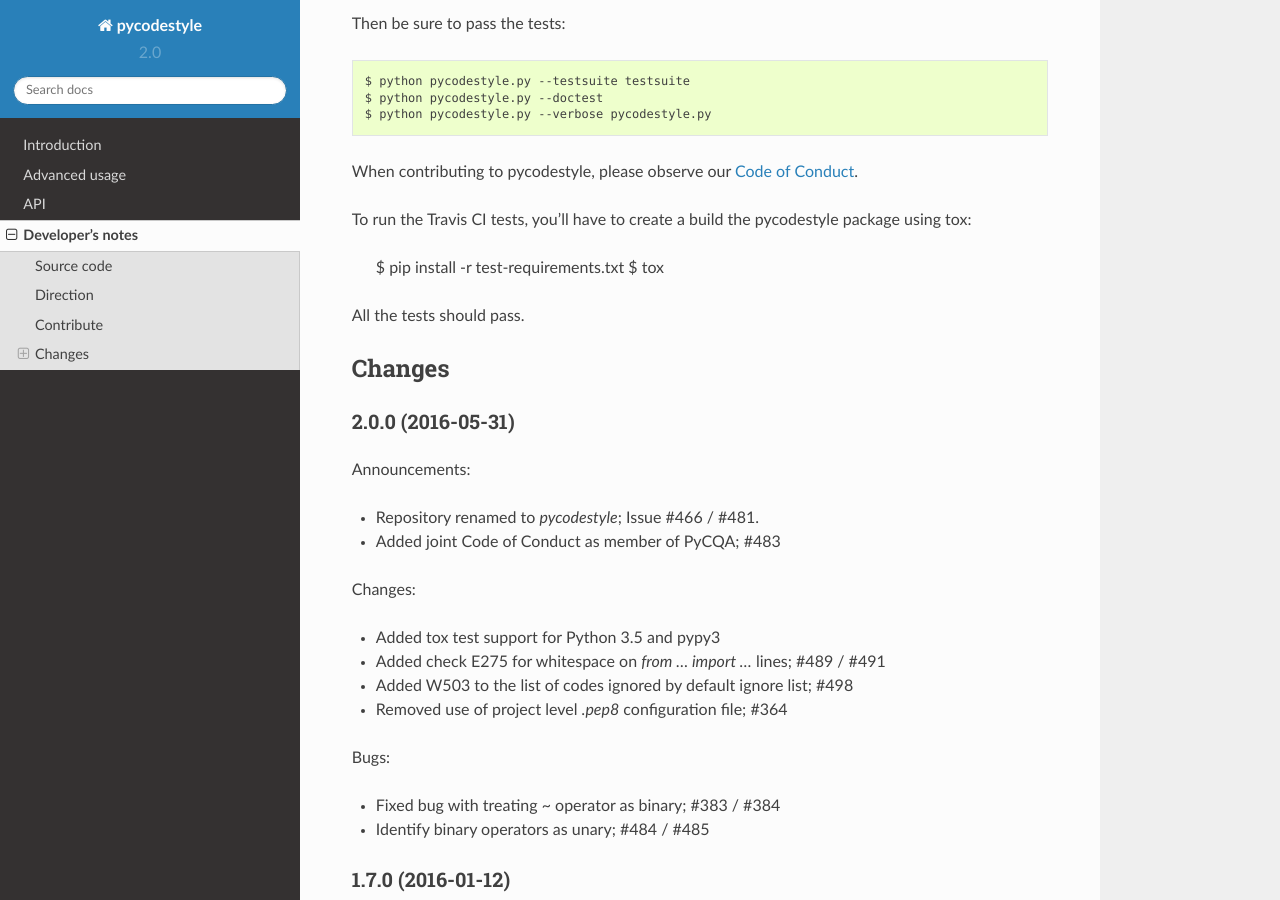
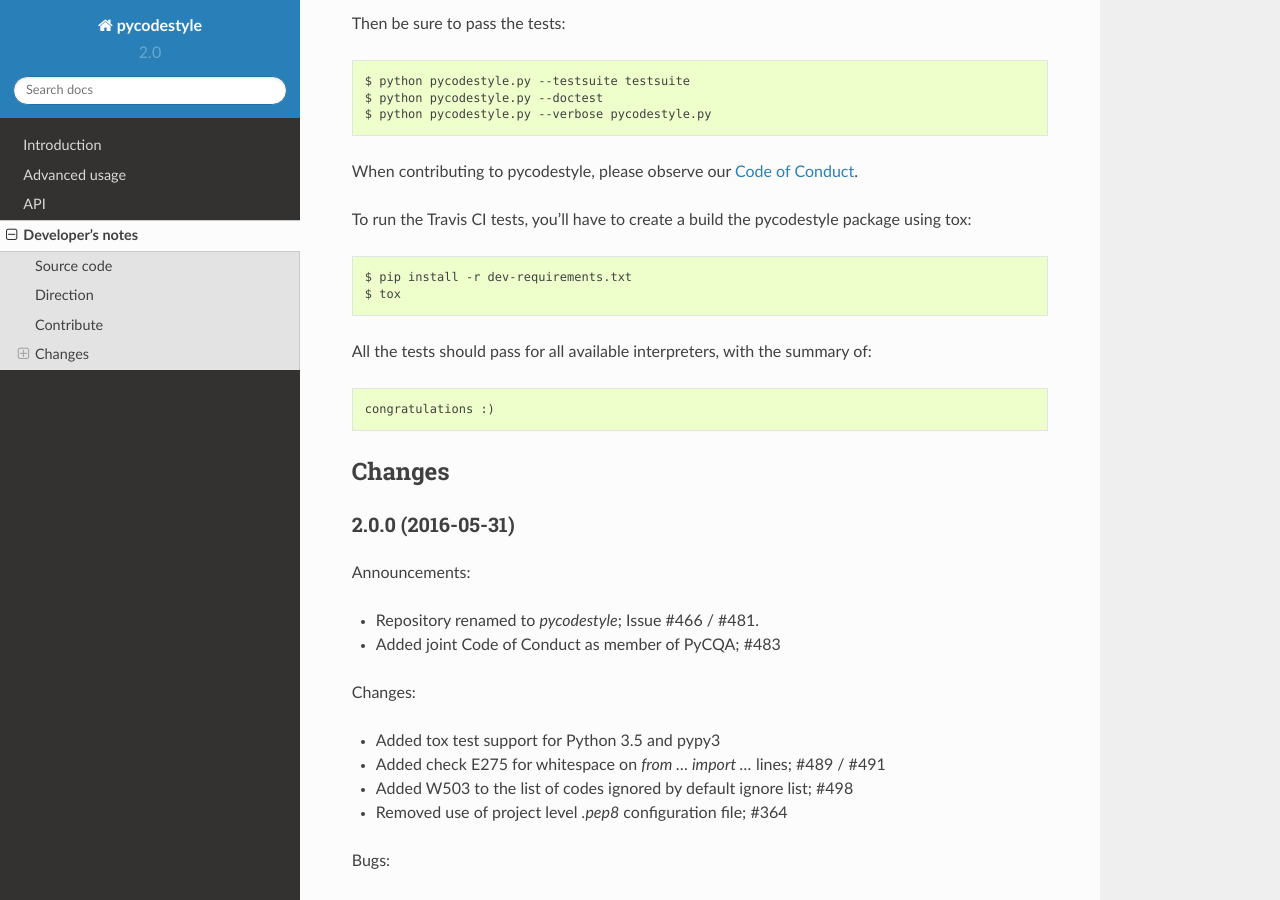
Before and after one commit to PyCQA/pycodestyle, a Sphinx documentation site: the page built from docs/developer.rst, in a window 1280 px wide and 900 px high, scrolled down 1912 px. Built offline with Sphinx 7.4.7 and the Read the Docs theme 2.0.0, drawn with Linux system fonts in a browser that asks for light colours.

Commit message:
Updated developer documentation for testing
This builds upon and closes #533

```diff
--- /dev/null
+++ b/dev-requirements.txt
@@ -0,0 +1 @@
+tox
--- a/docs/developer.rst
+++ b/docs/developer.rst
@@ -103,12 +103,15 @@
 
 When contributing to pycodestyle, please observe our `Code of Conduct`_.
 
-To run the Travis CI tests, you'll have to create a build the pycodestyle package using tox:
+To run the Travis CI tests, you'll have to create a build the pycodestyle
+package using tox::
 
-   $ pip install -r test-requirements.txt
-   $ tox
+    $ pip install -r dev-requirements.txt
+    $ tox
 
-All the tests should pass.
+All the tests should pass for all available interpreters, with the summary of::
+
+    congratulations :)
 
 .. _PEP 8: http://www.python.org/dev/peps/pep-0008/
 .. _Code of Conduct: http://meta.pycqa.org/en/latest/code-of-conduct.html
--- a/test-requirements.txt
+++ /dev/null
@@ -1 +0,0 @@
-tox>=2.3.1
```
